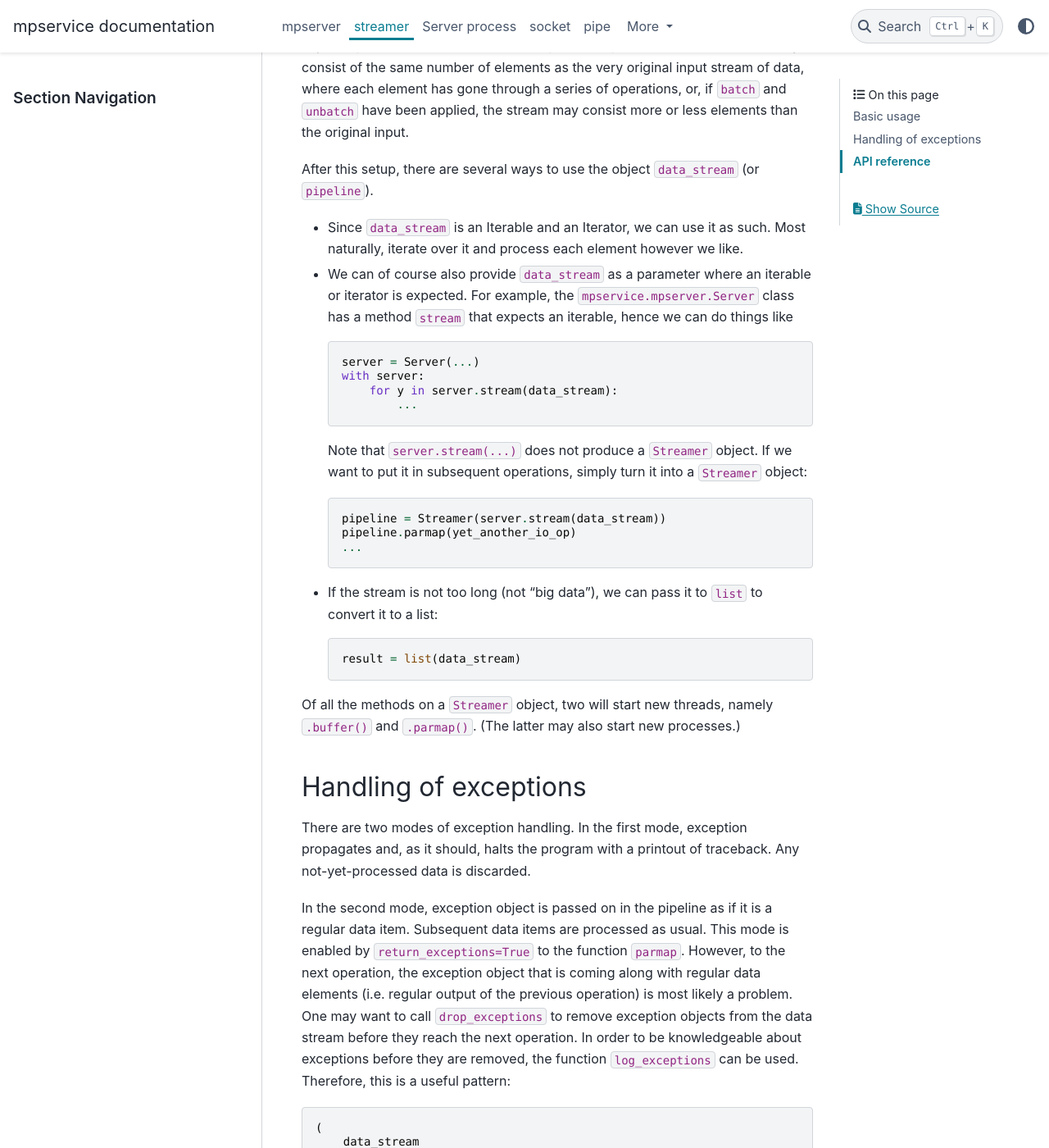
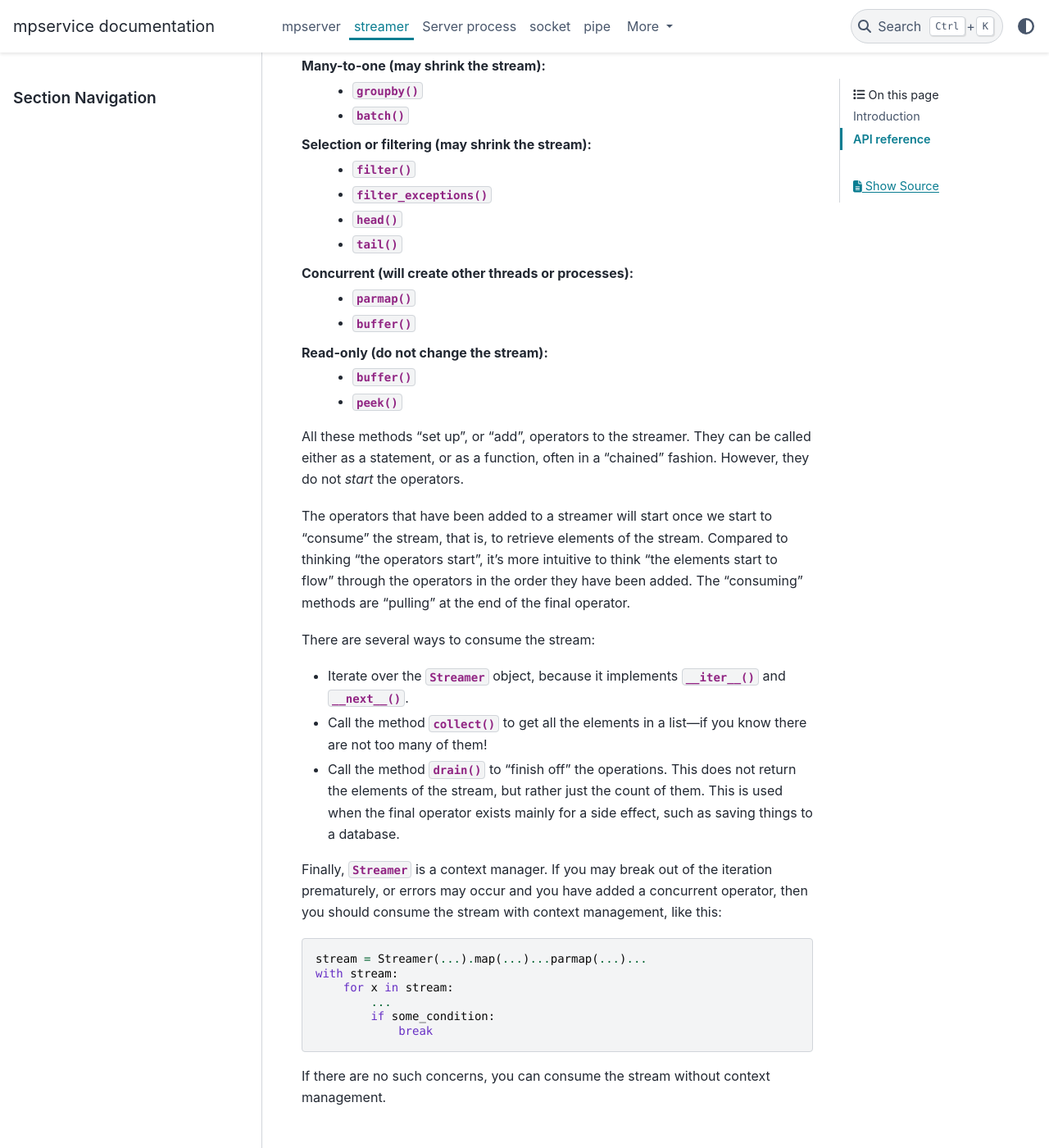
Before and after one commit to zpz/mpservice, a Sphinx documentation site: the page built from docs/streamer.rst, in a window 1280 px wide and 1400 px high, scrolled down 2667 px. Shown: the whole window at 82% size. Built offline with Sphinx 7.4.7 and the PyData theme 0.15.4, drawn with Linux system fonts in a browser that asks for light colours; some of the changed text lies outside the part shown.

Commit message:
streamer

```diff
--- a/docs/conf.py
+++ b/docs/conf.py
@@ -38,7 +38,7 @@
 autodoc_typehints = 'signature'
 
 templates_path = ['_templates']
-exclude_patterns = ['_build', 'Thumbs.db', '.DS_Store']
+exclude_patterns = ['_build', 'Thumbs.db', '.DS_Store', 'links.rst']
 
 
 
@@ -59,3 +59,10 @@
 
 
 html_static_path = ['_static']
+
+
+# make rst_epilog a variable, so you can add other epilog parts to it
+rst_epilog = ""
+# Read all link targets from file
+with open('links.rst') as f:
+     rst_epilog += f.read()
--- a/docs/index.rst
+++ b/docs/index.rst
@@ -5,15 +5,12 @@
 
 :tocdepth: 3
 
-.. _Iterable: https://docs.python.org/3/library/collections.abc.html#collections.abc.Iterable
-.. _Iterator: https://docs.python.org/3/library/collections.abc.html#collections.abc.Iterator
-
 
 =============
 ``mpservice``
 =============
 
-*(This documentation is in early stage of construction.)*
+*(This documentation is work in progress.)*
 
 .. automodule:: mpservice
    :no-members:
--- /dev/null
+++ b/docs/links.rst
@@ -0,0 +1,6 @@
+.. https://stackoverflow.com/questions/18398548/common-link-targets-in-sphinx
+.. https://stackoverflow.com/questions/61688403/can-i-keep-all-my-external-links-in-a-separate-file-with-sphinx/61694897#61694897
+
+
+.. _Iterable: https://docs.python.org/3/library/collections.abc.html#collections.abc.Iterable
+.. _Iterator: https://docs.python.org/3/library/collections.abc.html#collections.abc.Iterator
--- a/docs/streamer.rst
+++ b/docs/streamer.rst
@@ -8,8 +8,8 @@
     :no-special-members:
 
 
-Basic usage
-===========
+Introduction
+============
 
 Let's make up an I/O-bound operation which takes an input and produces an output.
 (Think calling a remote service with an input and wait to get a result.)
@@ -21,37 +21,29 @@
 ...     return x * 2
 
 Suppose we have a long stream of input values we want to process.
-We feed this stream into a ``Streamer`` object::
+We feed this stream into a :class:`Streamer` object::
 
 >>> from mpservice.streamer import Streamer
 >>> data_stream = Streamer(range(100))
 
-The input stream if often a list, but more generally, it can be any
-`Iterable <https://docs.python.org/3/library/collections.abc.html#collections.abc.Iterable>`_,
-possibly unlimited.
+The input stream is often a list, but more generally, it can be any
+`Iterable`_, possibly unlimited.
 Since ``double`` is an I/O-bound operation, let's use multiple threads to speed up
 the processing of the input stream.
-We need to use the ``Streamer`` in a context manager,
-add the worker to it as a *transform*,
-then retrieve results out of it.
+For this purpose, we add a :meth:`~Streamer.parmap` (or "parallel map") operator to the stream:
 
->>> with data_stream:
-...     data_stream.parmap(double, executor='thread', concurrency=8)
+>>> data_stream.parmap(double, executor='thread', concurrency=8)
 
-For this particular transform, we requested the function ``double`` to be run in 8 threads;
+This requests the function ``double`` to be run in 8 threads;
 they will collectively process the input stream.
-Adding the transform is just "setup"--nothing runs until we start to retrive results.
-Later we'll see that we can add more than one transform, as well as other lighter-weight operations.
-Because a ``Streamer`` is an `Iterator <https://docs.python.org/3/library/collections.abc.html#collections.abc.Iterator>`_,
-"retrieving the results" usually amounts to iterating over it.
-All of this must be done with the context manager.
-Let's complete the code block:
+Adding the operator is just "setup"--nothing runs until we start to retrieve results.
+Later we'll see that we can add more than one operator, and there are other types of operators.
+Because a :class:`Streamer` is an `Iterator`_,
+"retrieving the results" usually amounts to iterating over it:
 
->>> with data_stream:
-...     data_stream.parmap(double, executor='thread', concurrency=8)
-...     total = 0
-...     for y in data_stream:
-...         total += y
+>>> total = 0
+>>> for y in data_stream:
+...     total += y
 >>> total
 9900
 
@@ -60,17 +52,16 @@
 >>> sum((v*2 for v in range(100)))
 9900
 
-Despite the concurrency in the transform, the order of the input elements is preserved.
+Despite the concurrency in the operation, the order of the input elements is preserved.
 In other words, the output elements correspond to the input elements in order.
-Let's print out the output elements to verify:
+Let's verify:
 
->>> with Streamer(range(100)) as data_stream:
-...     data_stream.parmap(double, executor='thread', concurrency=8)
-...     for k, y in enumerate(data_stream):
-...         print(y, end='  ')
-...         if (k + 1) % 10 == 0:
-...             print('')
-...     print('')
+>>> data_stream = Streamer(range(100)).parmap(double, executor='thread', concurrency=8)
+>>> for k, y in enumerate(data_stream):
+...     print(y, end='  ')
+...     if (k + 1) % 10 == 0:
+...         print('')
+... print('')
 0  2  4  6  8  10  12  14  16  18
 20  22  24  26  28  30  32  34  36  38
 40  42  44  46  48  50  52  54  56  58
@@ -81,110 +72,92 @@
 140  142  144  146  148  150  152  154  156  158
 160  162  164  166  168  170  172  174  176  178
 180  182  184  186  188  190  192  194  196  198
->>>
 
-There can be many transforms in a "chain".
-Suppose we want the output of ``double`` to go through another operation, like this:
+Note that we had to re-create the streamer object because,
+after the first iteration, the stream was "consumed" and gone.
+Also note that we can either add an operator in a statement, or call it as a function, often in a "chained" fashion.
+(An operator method modifies ``self``, but also returns ``self`` in the end, hence facilitating chained calls.)
+
+Suppose we want to follow the heavy ``double`` operation by a shift to each element:
 
 >>> def shift(x, amount):
 ...     return x + amount
->>>
->>> with Streamer(range(20)) as data_stream:
-...     data_stream.parmap(double, executor='thread', concurrency=8)
-...     data_stream.parmap(shift, executor='thread', concurrency=3, amount=0.8)
-...     for k, y in enumerate(data_stream):
-...         print(y, end='  ')
-...         if (k + 1) % 10 == 0:
-...             print('')
-...     print('')
+
+This is quick and easy; we decide do it "in-line" by :meth:`~Streamer.map`:
+
+>>> data_stream = Streamer(range(20))
+>>> data_stream.parmap(double, executor='thread', concurrency=8)
+>>> data_stream.map(shift, amount=0.8)
+>>> for k, y in enumerate(data_stream):
+...     print(y, end='  ')
+...     if (k + 1) % 10 == 0:
+...         print('')
+... print('')
 0.8  2.8  4.8  6.8  8.8  10.8  12.8  14.8  16.8  18.8
 20.8  22.8  24.8  26.8  28.8  30.8  32.8  34.8  36.8  38.8
 
-If the operation is CPU-intensive, we should set ``executor='process'``.
-Unfortunately we can not demo it in an interactive session because it uses "spawned processes".
+The first three lines are equivalent to this one line:
+
+>>> data_stream = Streamer(range(20)).parmap(double, executor='thread', concurrency=8).map(shift, amount=0.8)
+
+:class:`Streamer` has many other "operators". They can be characterised in a few ways:
+
+One-to-one:
+    - :meth:`~Streamer.map`
+    - :meth:`~Streamer.accumulate`
+    - :meth:`~Streamer.peek`
+
+One-to-many (may expand the stream):
+    - :meth:`~Streamer.unbatch`
+
+Many-to-one (may shrink the stream):
+    - :meth:`~Streamer.groupby`
+    - :meth:`~Streamer.batch`
+
+Selection or filtering (may shrink the stream):
+    - :meth:`~Streamer.filter`
+    - :meth:`~Streamer.filter_exceptions`
+    - :meth:`~Streamer.head`
+    - :meth:`~Streamer.tail`
+
+Concurrent (will create other threads or processes):
+    - :meth:`~Streamer.parmap`
+    - :meth:`~Streamer.buffer`
+
+Read-only (do not change the stream):
+    - :meth:`~Streamer.buffer`
+    - :meth:`~Streamer.peek`
+
+All these methods "set up", or "add", operators to the streamer.
+They can be called either as a statement, or as a function, often in a "chained" fashion.
+However, they do not *start* the operators.
+
+The operators that have been added to a streamer will start once we start to "consume" the stream,
+that is, to retrieve elements of the stream.
+Compared to thinking "the operators start", it's more intuitive to think
+"the elements start to flow" through the operators in the order they have been added.
+The "consuming" methods are "pulling" at the end of the final operator.
+
+There are several ways to consume the stream:
+
+- Iterate over the :class:`Streamer` object, because it implements :meth:`~Streamer.__iter__` and :meth:`~Streamer.__next__`.
+- Call the method :meth:`~Streamer.collect` to get all the elements in a list---if you know there are not too many of them!
+- Call the method :meth:`~Streamer.drain` to "finish off" the operations. This does not return the elements of the stream, but rather
+  just the count of them. This is used when the final operator exists mainly for a side effect, such as saving things to a database.
 
 
-The methods ``batch``, ``parmap``, and ``unbatch`` (and some others)
-all modify the object ``data_stream`` "in-place" and return the original object,
-hence it's fine to add these operations one at a time,
-and it's not necessary to assign the intermediate results to new identifiers.
-The above is equivalent to the following::
+Finally, :class:`~Streamer` is a context manager.
+If you may break out of the iteration prematurely, or errors may occur and you have added a concurrent operator,
+then you should consume the stream with context management, like this::
 
-    with Streamer(range(100)) as data_stream:
-        data_stream.batch(10)
-        data_stream.parmap(my_op_that_takes_a_batch, concurrency=4)
-        data_stream.unbatch()
-        pipeline = data_stream
+    stream = Streamer(...).map(...)...parmap(...)...
+    with stream:
+        for x in stream:
+            ...
+            if some_condition:
+                break
 
-As the Streamer object undergoes the series of operations, it remains a "stream"
-of elements but the content of the elements is changing. At any moment,
-the object represents the state of the final operation up to that time.
-The stream may consist of the same number of elements as the very original input stream of data,
-where each element has gone through a series of operations, or, if
-``batch`` and ``unbatch`` have been applied, the stream may consist more or less elements
-than the original input.
-
-After this setup, there are several ways to use the object ``data_stream`` (or ``pipeline``).
-
--  Since ``data_stream`` is an Iterable and an Iterator, we can use it as such.
-   Most naturally, iterate over it and process each element however we like.
-
--  We can of course also provide ``data_stream`` as a parameter where an iterable
-   or iterator is expected. For example, the ``mpservice.mpserver.Server``
-   class has a method ``stream`` that expects an iterable, hence
-   we can do things like
-
-   ::
-
-        server = Server(...)
-        with server:
-            for y in server.stream(data_stream):
-                ...
-
-   Note that ``server.stream(...)`` does not produce a ``Streamer`` object.
-   If we want to put it in subsequent operations, simply turn it into a
-   ``Streamer`` object::
-
-            pipeline = Streamer(server.stream(data_stream))
-            pipeline.parmap(yet_another_io_op)
-            ...
-
--  If the stream is not too long (not "big data"), we can pass it to ``list`` to
-   convert it to a list::
-
-        result = list(data_stream)
-
-Of all the methods on a ``Streamer`` object, two will start new threads, namely
-``.buffer()`` and ``.parmap()``. (The latter may also start new processes.)
-
-
-Handling of exceptions
-======================
-
-There are two modes of exception handling.
-In the first mode, exception propagates and, as it should, halts the program with
-a printout of traceback. Any not-yet-processed data is discarded.
-
-In the second mode, exception object is passed on in the pipeline as if it is
-a regular data item. Subsequent data items are processed as usual.
-This mode is enabled by ``return_exceptions=True`` to the function ``parmap``.
-However, to the next operation, the exception object that is coming along
-with regular data elements (i.e. regular output of the previous operation)
-is most likely a problem. One may want to call ``drop_exceptions`` to remove
-exception objects from the data stream before they reach the next operation.
-In order to be knowledgeable about exceptions before they are removed,
-the function ``log_exceptions`` can be used. Therefore, this is a useful pattern::
-
-    (
-        data_stream
-        .parmap(func1,..., return_exceptions=True)
-        .log_exceptions()
-        .drop_exceptions()
-        .parmap(func2,..., return_exceptions=True)
-    )
-
-Bear in mind that the first mode, with ``return_exceptions=False`` (the default),
-is a totally legitimate and useful mode.
+If there are no such concerns, you can consume the stream without context management.
 
 
 API reference
--- a/src/mpservice/__init__.py
+++ b/src/mpservice/__init__.py
@@ -25,4 +25,4 @@
 The package also contains some other related utilities.
 """
 
-__version__ = "0.11.8b2"
+__version__ = "0.11.8b3"
```
Also changed, not shown: CHANGELOG.md (+2 -0 lines), 2 other files.
